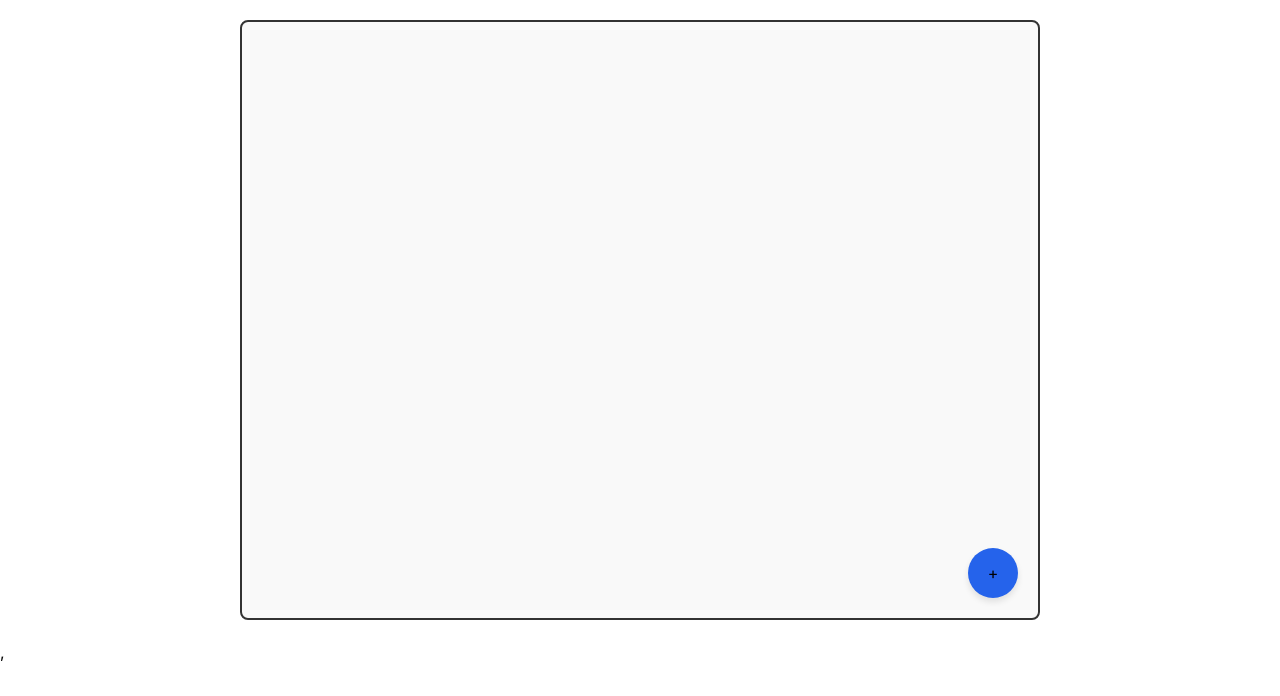
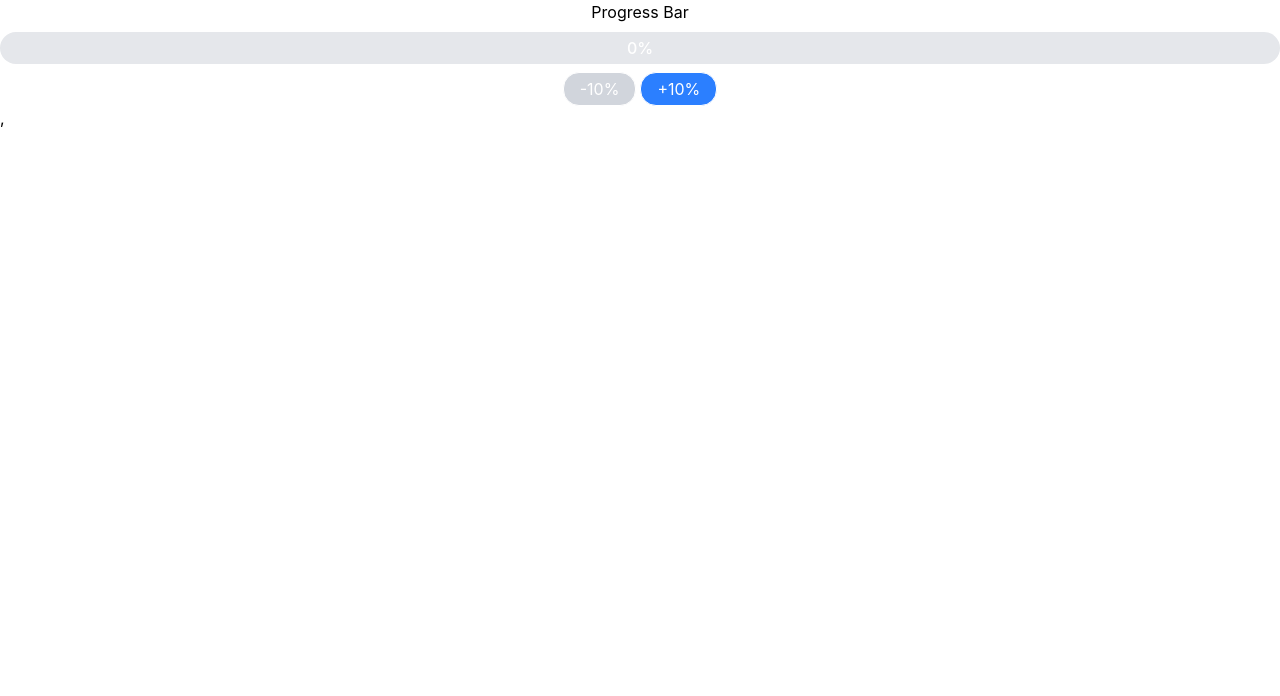
Before and after one commit to mdsameeralam9/React-coding-Practice-for-Interview, a React (Vite) app: page / in a window 1280 px wide. Shown: the top 696 px of the page. Built offline with nearby package versions, Linux system fonts and the light colour scheme.

Commit message:
day 3 - Progress bar

```diff
--- a/src/App.tsx
+++ b/src/App.tsx
@@ -1,9 +1,10 @@
 // Day 1 - import Layout from './RickAndMortyCharacters/Layout'
-import StickyNotesLayout from './StickyNotes/Layout'
+// Day 2 - import StickyNotesLayout from './StickyNotes/Layout'
+import ProgressBar from './Progressbar'
 
 const App = () => {
   return (
-    <StickyNotesLayout />
+    <ProgressBar />
   )
 }
 
--- /dev/null
+++ b/src/Progressbar/Progress.tsx
@@ -0,0 +1,31 @@
+const Progress = ({ progressState = 0 }) => {
+  const getColor = () => {
+    if (progressState > 59) return "green";
+    if (progressState > 29) return "yellow";
+    return "red";
+  };
+
+  const textColor = progressState > 29 ? "text-black" : "text-white";
+
+  return (
+    <div className="w-full relative">
+      <div className="w-full h-8 rounded-2xl overflow-hidden bg-gray-200">
+        <div
+          className="h-full transition-all duration-300"
+          style={{
+            width: `${progressState}%`,
+            background: getColor(),
+          }}
+        />
+      </div>
+
+      <div
+        className={`absolute inset-0 flex items-center justify-center font-medium ${textColor}`}
+      >
+        {progressState}%
+      </div>
+    </div>
+  );
+};
+
+export default Progress;
--- /dev/null
+++ b/src/Progressbar/index.tsx
@@ -0,0 +1,40 @@
+import { useState } from "react";
+import Progress from "./Progress";
+
+const ProgressBar = () => {
+  const [progressState, setProgressState] = useState(0);
+
+  const changeProgress = (val: number) => {
+    setProgressState((prev) => {
+      const next = prev + val;
+      return Math.min(100, Math.max(0, next));
+    });
+  };
+
+  return (
+    <div className="flex flex-col gap-2 items-center justify-center">
+      <h1>Progress Bar</h1>
+      <Progress progressState={progressState} />
+
+      <div className="flex gap-1">
+        <button
+          disabled={progressState === 0}
+          onClick={() => changeProgress(-10)}
+          className="cursor-pointer border bg-red-500 text-white py-1 px-4 rounded-2xl disabled:bg-gray-300"
+        >
+          -10%
+        </button>
+
+        <button
+          disabled={progressState === 100}
+          onClick={() => changeProgress(10)}
+          className="cursor-pointer  border bg-blue-500 text-white py-1 px-4 rounded-2xl disabled:bg-gray-300"
+        >
+          +10%
+        </button>
+      </div>
+    </div>
+  );
+};
+
+export default ProgressBar;
```
